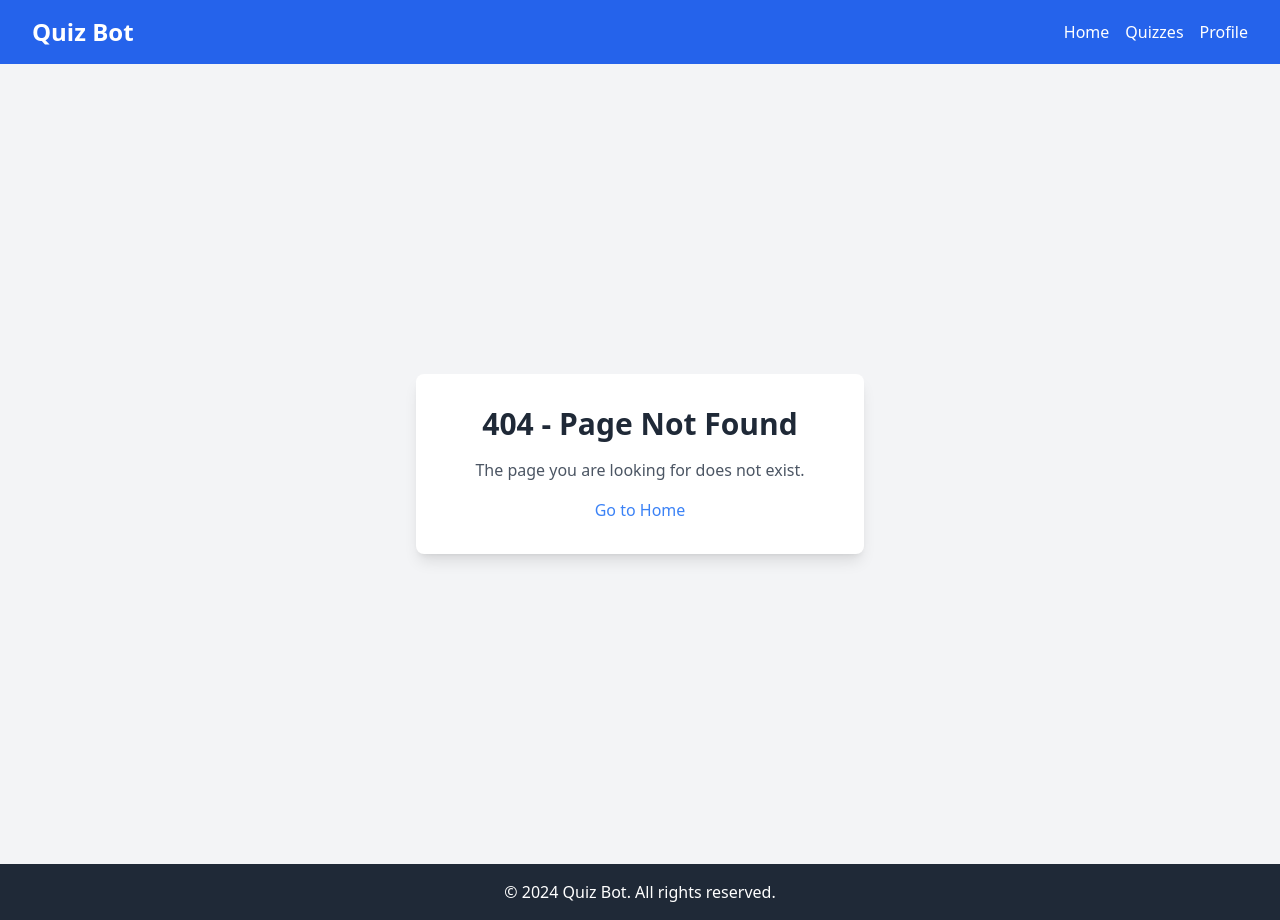
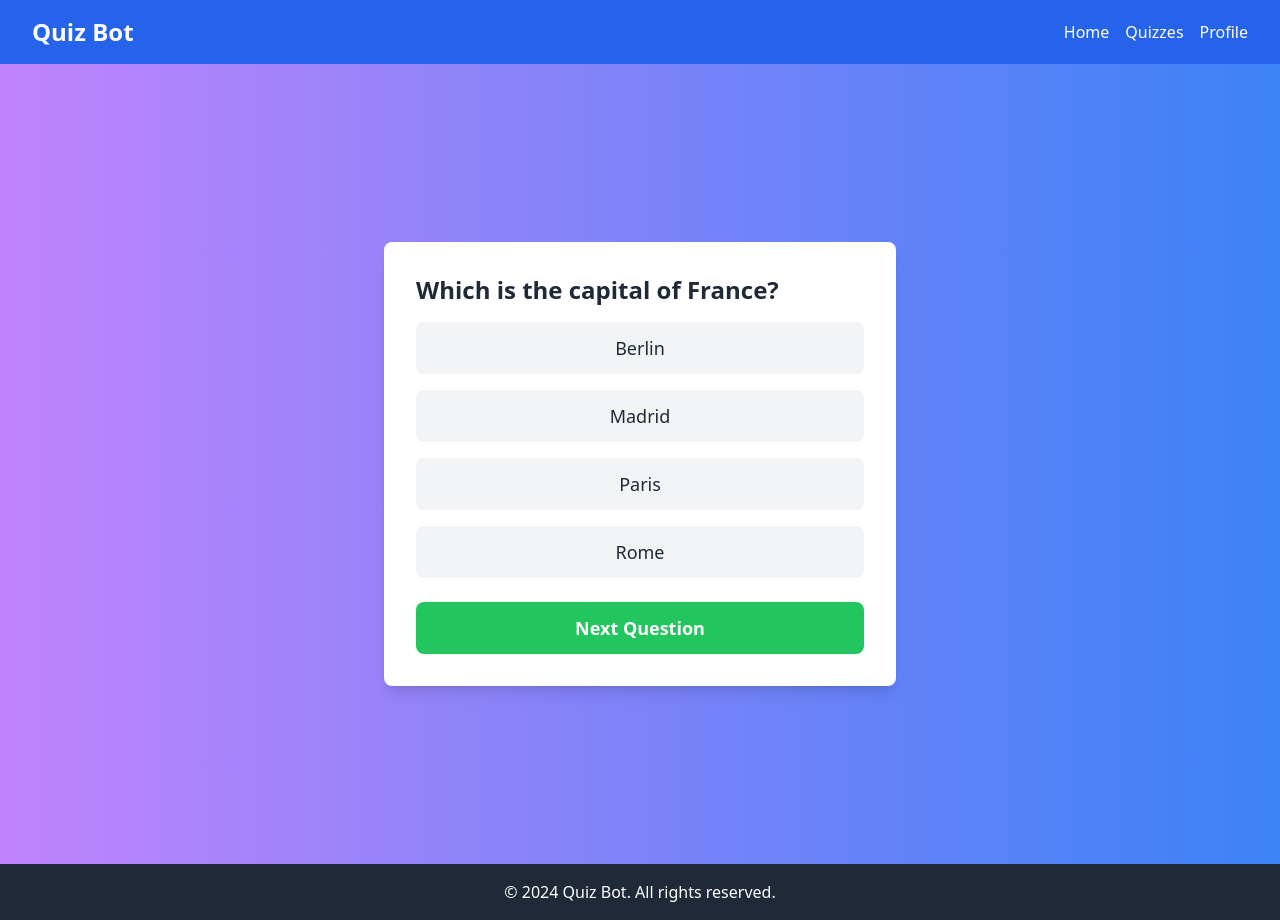
Before and after one commit to tulik06011991/quizbot, a React (Vite) app in the folder frontend/: page /test in a window 1280 px wide. Before the commit this address had no page. Built offline with nearby package versions, Linux system fonts and the light colour scheme.

Commit message:
fdgdfgdfgfd

```diff
--- a/frontend/src/App.jsx
+++ b/frontend/src/App.jsx
@@ -6,6 +6,7 @@ import Footer from './components/Footer';
 import Login from './components/Login';
 import Register from './components/Register'
 import NotFound from './components/NotFound';
+import Test from './components/Test';
 
 const App = () => {
   return (
@@ -15,6 +16,7 @@ const App = () => {
       <Route path="/" element={<Login />} />
       <Route path="/register" element={<Register />} />
         <Route path="/menu" element={<Menu />} />
+        <Route path="/test" element={<Test />} />
         <Route path="*" element={<NotFound />} /> {/* 404 sahifasini qo'shish */}
       </Routes>
       <Footer />
--- /dev/null
+++ b/frontend/src/components/Test.jsx
@@ -0,0 +1,72 @@
+import React, { useState } from 'react';
+
+const Test = () => {
+  const [currentQuestionIndex, setCurrentQuestionIndex] = useState(0);
+  const [selectedOption, setSelectedOption] = useState(null);
+
+  const questions = [
+    {
+      question: 'Which is the capital of France?',
+      options: ['Berlin', 'Madrid', 'Paris', 'Rome'],
+    },
+    {
+      question: 'What is the largest planet in our solar system?',
+      options: ['Earth', 'Mars', 'Jupiter', 'Venus'],
+    },
+    {
+      question: 'Who wrote "Hamlet"?',
+      options: ['Charles Dickens', 'William Shakespeare', 'Mark Twain', 'Leo Tolstoy'],
+    },
+  ];
+
+  const handleOptionClick = (option) => {
+    setSelectedOption(option);
+  };
+
+  const handleNextQuestion = () => {
+    if (currentQuestionIndex < questions.length - 1) {
+      setCurrentQuestionIndex(currentQuestionIndex + 1);
+      setSelectedOption(null); // Reset selected option for next question
+    } else {
+      alert('You have reached the end of the quiz!');
+    }
+  };
+
+  const currentQuestion = questions[currentQuestionIndex];
+
+  return (
+    <div className="min-h-screen flex items-center justify-center bg-gradient-to-r from-purple-400 to-blue-500">
+      <div className="bg-white p-8 rounded-lg shadow-lg w-4/5 max-w-lg">
+        <h2 className="text-2xl font-semibold text-gray-800 mb-4">{currentQuestion.question}</h2>
+        <div className="space-y-4">
+          {currentQuestion.options.map((option, index) => (
+            <button
+              key={index}
+              onClick={() => handleOptionClick(option)}
+              className={`w-full py-3 px-4 rounded-lg text-lg font-medium ${
+                selectedOption === option
+                  ? 'bg-blue-600 text-white'
+                  : 'bg-gray-100 text-gray-800 hover:bg-gray-200'
+              }`}
+            >
+              {option}
+            </button>
+          ))}
+        </div>
+        {selectedOption && (
+          <p className="mt-4 text-lg text-green-600 font-semibold">
+            You selected: {selectedOption}
+          </p>
+        )}
+        <button
+          onClick={handleNextQuestion}
+          className="mt-6 w-full py-3 px-4 bg-green-500 text-white font-semibold text-lg rounded-lg hover:bg-green-600"
+        >
+          Next Question
+        </button>
+      </div>
+    </div>
+  );
+};
+
+export default Test;
```
